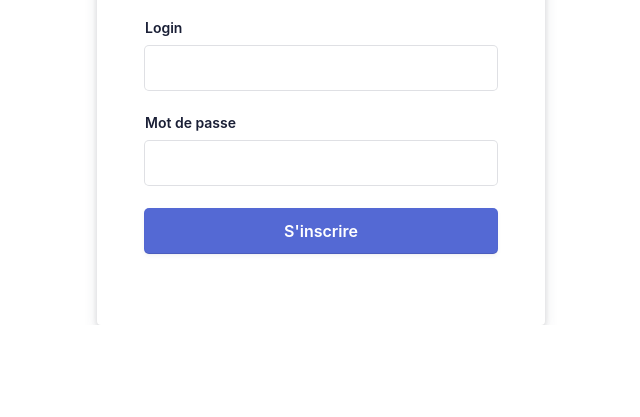
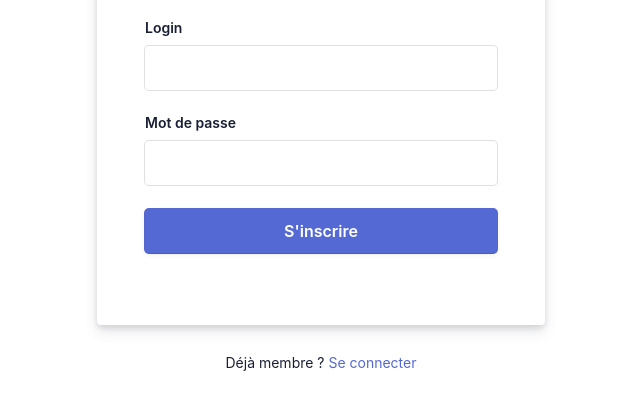
Before and after one commit to Lucidoss/hackaton, a Symfony app: template hackaton/templates/accueil/inscription.html.twig in a window 1280 px wide. Shown: the part 874-1291 px from the top of the page, without its empty margins (319-959 px from the left). Before the commit the page ends 1199 px from the top, so only its background shows below. Run offline with Twig, Linux system fonts and the light colour scheme; the template is opened without the code that fills it, so the values that code supplies are empty; some libraries are stand-ins or nearby versions.

Commit message:
avancement dans le code, style...

```diff
--- a/hackaton/templates/accueil/connexion.html.twig
+++ b/hackaton/templates/accueil/connexion.html.twig
@@ -3,6 +3,7 @@
 		<meta charset="utf-8">
 		<title>Connexion</title>
 		<link rel="stylesheet" type="text/css" href="{{asset('styleconnexion.css')}}">
+		<link rel="icon" type="image/x-icon" href="{{asset('images/logo.png')}}">
 	</head>
 
 	<body>
--- a/hackaton/templates/accueil/hackathon.html.twig
+++ b/hackaton/templates/accueil/hackathon.html.twig
@@ -14,7 +14,7 @@
 	<link rel="stylesheet" href="https://maxcdn.bootstrapcdn.com/bootstrap/3.4.1/css/bootstrap.min.css">
 	<script src="https://ajax.googleapis.com/ajax/libs/jquery/3.6.0/jquery.min.js"></script>
 	<script src="https://maxcdn.bootstrapcdn.com/bootstrap/3.4.1/js/bootstrap.min.js"></script>
-
+	<link rel="icon" type="image/x-icon" href="{{asset('images/logo.png')}}">
 	<input type="checkbox" id="active">
 	<label for="active" class="menu-btn">
 		<span></span>
--- a/hackaton/templates/accueil/index.html.twig
+++ b/hackaton/templates/accueil/index.html.twig
@@ -6,6 +6,7 @@
 	<link rel="stylesheet" href="{{asset('style.css')}}">
 	<link href="https://fonts.googleapis.com/css2?family=Oswald&display=swap" rel="stylesheet">
 	<link href="https://fonts.googleapis.com/css2?family=Lato&display=swap" rel="stylesheet">
+	<link rel="icon" type="image/x-icon" href="{{asset('images/logo.png')}}">
 	<script src="https://kit.fontawesome.com/a076d05399.js"></script>
 
 	<input type="checkbox" id="active">
--- a/hackaton/templates/accueil/inscription.html.twig
+++ b/hackaton/templates/accueil/inscription.html.twig
@@ -3,6 +3,7 @@
 		<meta charset="utf-8">
 		<title>Inscription</title>
 		<link rel="stylesheet" type="text/css" href="{{asset('styleconnexion.css')}}">
+		<link rel="icon" type="image/x-icon" href="{{asset('images/logo.png')}}">
 	</head>
 
 	<body>
@@ -95,6 +96,11 @@
 								</form>
 							</div>
 						</div>
+						<div class="footer-link padding-top--24" style="margin-bottom:40px">
+							<span>Déjà membre ?
+								<a href="/connexion">Se connecter</a>
+							</span>
+						</div>
 					</div>
 				</div>
 			</div>
--- a/hackaton/templates/accueil/presentation.html.twig
+++ b/hackaton/templates/accueil/presentation.html.twig
@@ -14,7 +14,7 @@
 	<link rel="stylesheet" href="https://maxcdn.bootstrapcdn.com/bootstrap/3.4.1/css/bootstrap.min.css">
 	<script src="https://ajax.googleapis.com/ajax/libs/jquery/3.6.0/jquery.min.js"></script>
 	<script src="https://maxcdn.bootstrapcdn.com/bootstrap/3.4.1/js/bootstrap.min.js"></script>
-
+	<link rel="icon" type="image/x-icon" href="{{asset('images/logo.png')}}">
 	<input type="checkbox" id="active">
 	<label for="active" class="menu-btn">
 		<span></span>
--- a/hackaton/templates/base.html.twig
+++ b/hackaton/templates/base.html.twig
@@ -7,7 +7,7 @@
 			{% endblock %}
 		</title>
 		<link
-		rel="icon" href="{{asset('images/hackathon.jpg')}}">
+		rel="icon" href="{{asset('images/logo.png')}}">
 		{# Run `composer require symfony/webpack-encore-bundle` to start using Symfony UX #}
 		{% block stylesheets %}
 			{{ encore_entry_link_tags('app') }}
```
Also changed, not shown: hackaton/templates/accueil/inscriptionhackathon.html.twig (+6 -1 lines), hackaton/public/images/logo.png (added).
